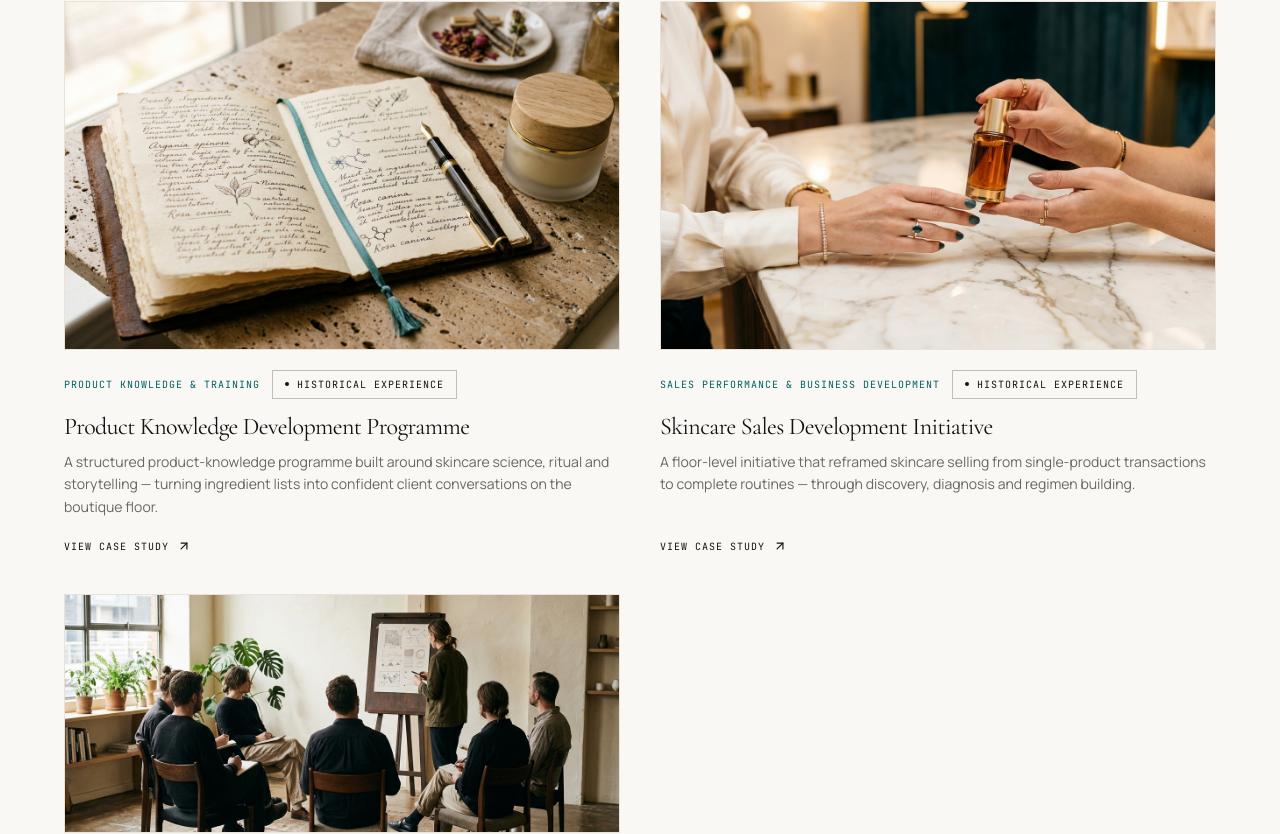
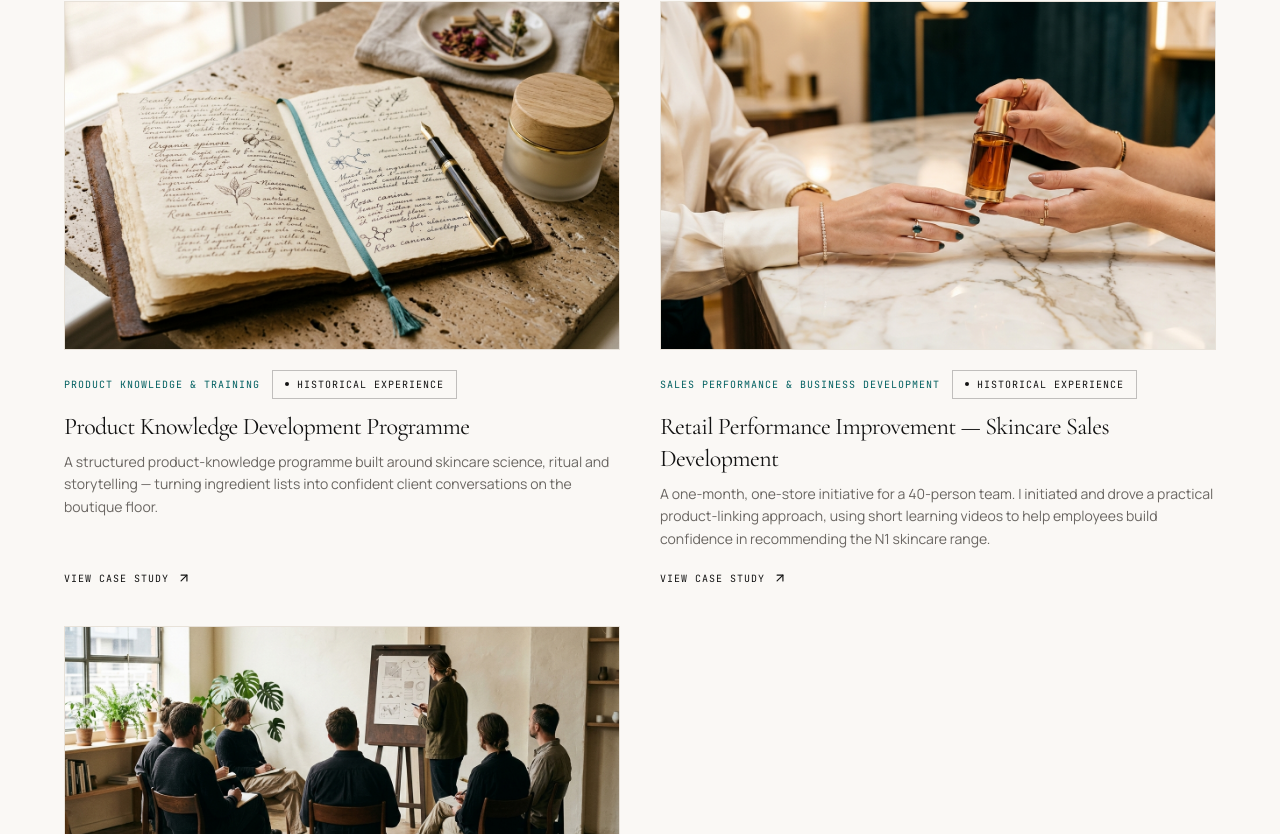
Before and after one commit to strongTWC/tawatchai-portfolio, a Next.js app: page / in a window 1280 px wide. Shown: the part 1735-2569 px from the top of the page. Built offline with nearby package versions, Linux system fonts and the light colour scheme; no server answers.

Commit message:
feat(case-study): align skincare project with verified history

```diff
--- a/src/data/projects.ts
+++ b/src/data/projects.ts
@@ -49,40 +49,52 @@ export const projects: Project[] = [
   },
   {
     id: "p02",
-    title: "Skincare Sales Development Initiative",
+    title: "Retail Performance Improvement — Skincare Sales Development",
     slug: "skincare-sales-development-initiative",
     category: "Sales Performance & Business Development",
     summary:
-      "A floor-level initiative that reframed skincare selling from single-product transactions to complete routines — through discovery, diagnosis and regimen building.",
-    role: "Initiative lead within the boutique team",
+      "A one-month, one-store initiative for a 40-person team. I initiated and drove a practical product-linking approach, using short learning videos to help employees build confidence in recommending the N1 skincare range.",
+    role: "Project Initiator & Owner",
     outcomes:
-      "A shared discovery structure for skincare conversations; growing comfort with routine-based selling.",
+      "Employees tried the lotion-to-foundation recommendation, reported successful sales, and began adapting the linking approach to serum and cream. Qualitative observations only; commercial figures remain confidential.",
     coverImage: "/images/cover_skincare_sales.jpg",
-    completedAt: "2022-11-01",
+    completedAt: null,
     featured: true,
-    skills: ["Skincare Expertise", "Customer Discovery", "Sales Coaching", "Service Excellence"],
+    skills: [
+      "Project Initiation",
+      "Product Knowledge Sharing",
+      "Learning Media Production",
+      "Stakeholder Coordination",
+      "Team Engagement",
+      "Retail Sales",
+    ],
     publicationStatus: "Published",
     projectType: "Historical Experience",
     caseStudy: {
       overview:
-        "A practical, floor-level effort to shift skincare conversations from quick transactions to guided regimen building.",
+        "A one-month workplace initiative in one store, involving 40 employees. I initiated and drove a practical response to the underperformance of the newly launched N1 skincare range, using product knowledge videos and product-linking examples to support more confident recommendations.",
       businessContext:
-        "Skincare is the most knowledge-intensive category in beauty retail. Advisors often default to selling the product the client already came for, missing the opportunity to diagnose concerns and build a routine — a gap that shows up as shallow conversations and missed client needs.",
+        "After launch, the N1 skincare range was below its sales target. Eye Cream was the lowest-performing product in the range. Employees were not yet confident recommending the products, and customers could perceive Eye Cream as non-essential. The initiative followed an initial brief from the Team Lead (TL) and RTS.",
       objective:
-        "Establish a simple, repeatable discovery sequence that any advisor could use to open a genuine skincare consultation in a busy boutique.",
+        "Help employees build confidence in recommending the N1 range by giving them practical product knowledge and a product-linking approach they could try in real customer conversations.",
       role:
-        "I mapped how conversations opened and stalled, designed the discovery sequence, and coached the team through live practice.",
+        "Project Initiator & Owner. I initiated the approach, designed the activities and selling approach, independently created the learning videos from ideation through production and editing, coordinated sales information with TL, consulted Skincare Experts and the Training Team, briefed and coordinated with Retail Sales, and monitored and reported progress. Stakeholders contributed business information, subject expertise, consultation and operational coordination.",
       approach: [
-        "Observed and mapped where skincare conversations typically stalled",
-        "Introduced a three-question discovery sequence — concerns, current routine, lifestyle",
-        "Ran regimen-building role-plays before peak floor hours",
-        "Reviewed real conversations and refined the sequence together with the team",
+        "Selected N1 Lotion (2,500) as a practical lead product employees could confidently introduce.",
+        "Created a learning video demonstrating how to link N1 Lotion with foundation in a customer recommendation.",
+        "Coordinated weekly team reporting through TL and used Dashbot as a supporting source for confidential sales information.",
+        "Consulted Skincare Experts for product knowledge and selling techniques, and the Training Team for training input.",
+        "Observed employees try the approach; after reported successful sales, other team members adopted it and independently adapted product linking to serum and cream.",
+        "Supported team engagement activities, including weekly competition and double-scoring mechanics, as described in the project record."
       ],
       outcomes: [
-        "A shared, repeatable discovery structure adopted in daily skincare conversations",
-        "Growing team comfort with routine-based rather than product-based selling",
-        "Qualitative observations only — commercial results intentionally not quantified",
+        "Employees tried the lotion-to-foundation recommendation and reported successful sales.",
+        "Other team members began adopting the approach and independently adapted product linking to serum and cream.",
+        "The project owner observed increased confidence in skincare recommendations. This is a qualitative observation, not a measured confidence score.",
+        "Actual sales figures are confidential. The available record does not establish a quantified result or prove that this initiative alone caused a sales change."
       ],
+      relatedNotes:
+        "Historical experience, reconstructed as a portfolio case study. At the time, I had not yet studied formal L&D frameworks; the original initiative was driven by retail experience, commercial understanding and practical problem-solving, not a formal ADDIE or TNA process. Any Project Charter, TNA, learning objectives, assessment, evaluation or other formal L&D artefacts created now must be labelled as retrospective portfolio demonstrations, not documents used in the original project. Exact project dates, full product naming and detailed double-scoring rules remain unconfirmed."
     },
   },
   {
```
